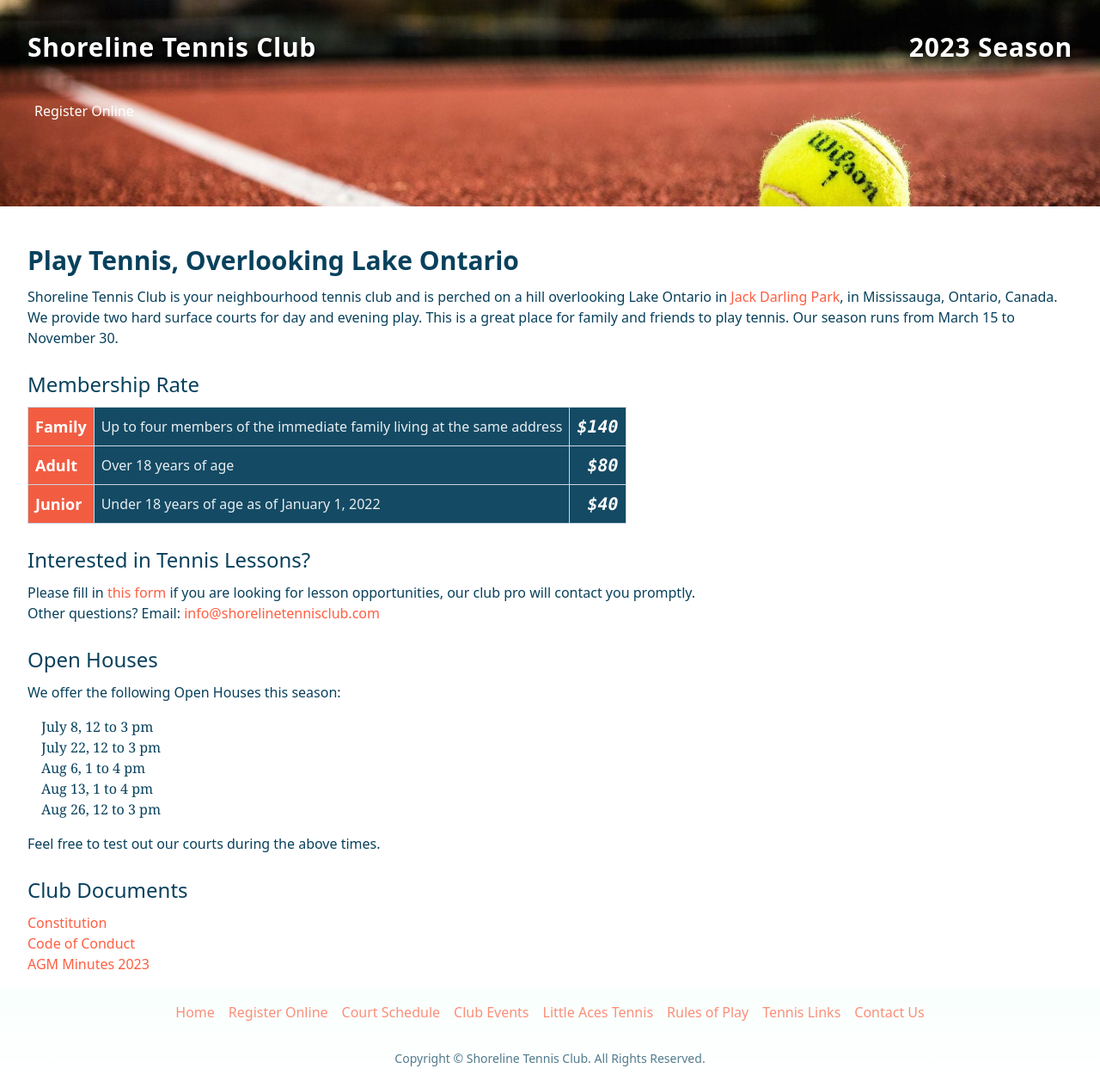
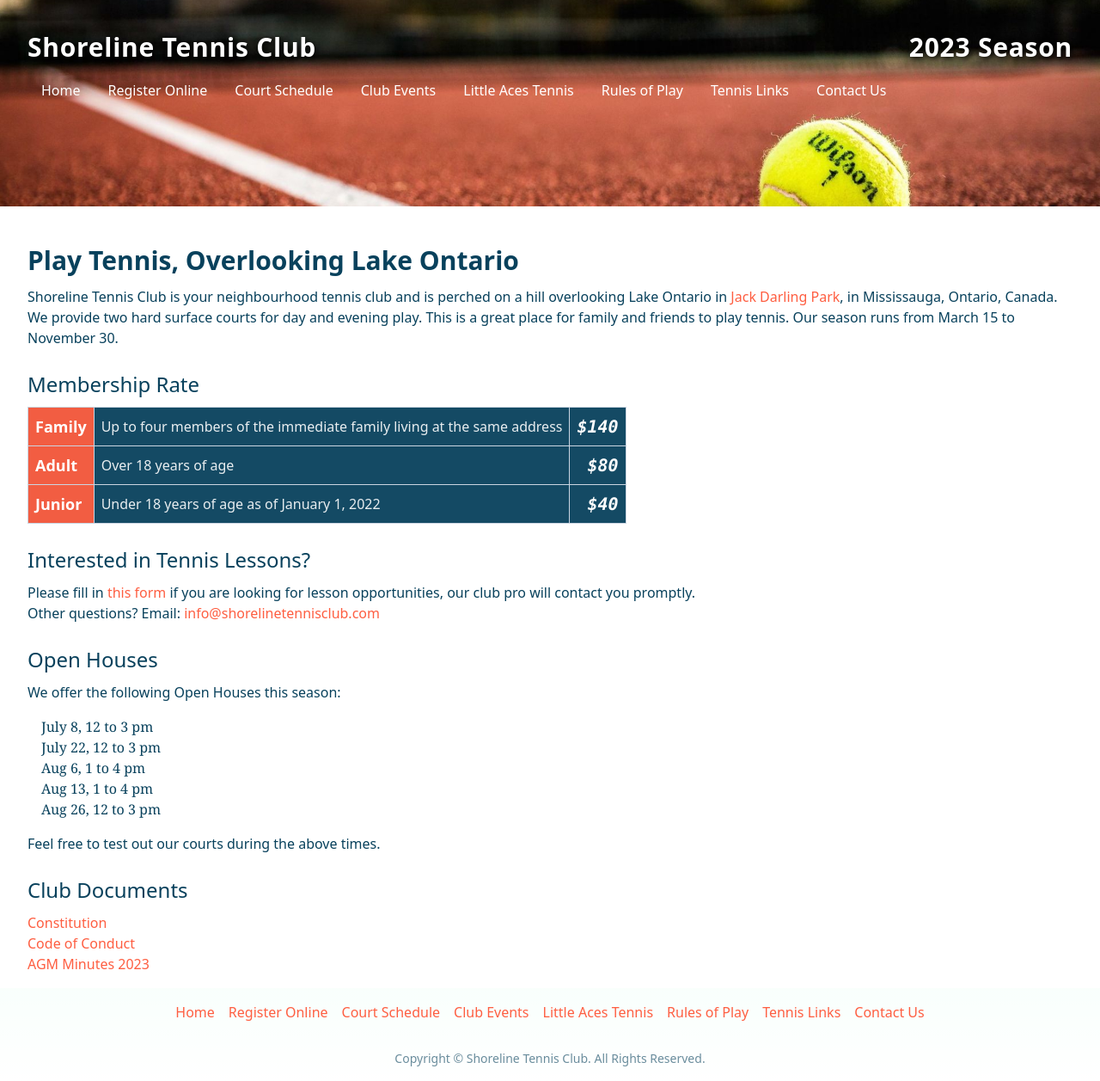
Before and after one commit to jpaas/www.shorelinetennisclub.com, a Next.js app: page / in a window 1280 px wide. Shown: the whole page at 86% size. Built offline with nearby package versions, Linux system fonts and the light colour scheme.

Commit message:
not bad nav menu

```diff
--- a/src/app/CpNavHeader.tsx
+++ b/src/app/CpNavHeader.tsx
@@ -4,6 +4,7 @@ import Link from "next/link"
 import { useCallback, useEffect, useRef, useState } from "react"
 
 import useScreenLayout from "@/hooks/useScreenLayout"
+import CpNavLinks from "./CpNavLinks"
 import styles from "./page.module.css"
 
 export default function CpNavHeader() {
@@ -27,20 +28,20 @@ export default function CpNavHeader() {
       if (observedElement) observer.unobserve(observedElement)
     }
   }, [intersectionCallback])
-  console.log({ isExtraSmallScreen })
+
   return (
     <>
       <div ref={scrolledRef} />
       <header className={`${styles.header} ${hasScrolled ? styles.headerScrolled : ""}`}>
-        <div className={styles.headerTitle}>
+        <div className={`${styles.headerTitle} ${isExtraSmallScreen ? "pt-12" : ""}`}>
           <Link href="/">Shoreline Tennis Club</Link>
           <div>2023 Season</div>
         </div>
-        <nav className={styles.headerNav}>
-          <Link className={styles.headerNavLink} href="/">
-            Register Online
-          </Link>
-        </nav>
+        {!isExtraSmallScreen && (
+          <nav className={styles.headerNav}>
+            <CpNavLinks />
+          </nav>
+        )}
       </header>
     </>
   )
--- /dev/null
+++ b/src/app/CpNavLinks.tsx
@@ -0,0 +1,61 @@
+import Link from "next/link"
+
+import styles from "./nav.module.css"
+
+const footerStyle = "inline-block px-2"
+const headerStyle = `inline-block ${styles.headerNavLink} p-4`
+const menuStyle = `${styles.headerNavLink} p-4 text-lg`
+
+interface CpNavLinksProps {
+  isFooter?: boolean
+  isSmallScreen?: boolean
+  onNavigate?: () => void
+}
+
+export default function CpNavLinks({ isFooter, isSmallScreen, onNavigate }: CpNavLinksProps) {
+  const className = isFooter ? footerStyle : isSmallScreen ? menuStyle : headerStyle
+  return (
+    <ul>
+      <li className={className}>
+        <Link href="/" onClick={onNavigate}>
+          Home
+        </Link>
+      </li>
+      <li className={className}>
+        <Link href="/" onClick={onNavigate}>
+          Register Online
+        </Link>
+      </li>
+      <li className={className}>
+        <Link href="/" onClick={onNavigate}>
+          Court Schedule
+        </Link>
+      </li>
+      <li className={className}>
+        <Link href="/" onClick={onNavigate}>
+          Club Events
+        </Link>
+      </li>
+      <li className={className}>
+        <Link href="/" onClick={onNavigate}>
+          Little Aces Tennis
+        </Link>
+      </li>
+      <li className={className}>
+        <Link href="/" onClick={onNavigate}>
+          Rules of Play
+        </Link>
+      </li>
+      <li className={className}>
+        <Link href="/" onClick={onNavigate}>
+          Tennis Links
+        </Link>
+      </li>
+      <li className={className}>
+        <Link href="mailto:info@shorelintennisclub.com" onClick={onNavigate}>
+          Contact Us
+        </Link>
+      </li>
+    </ul>
+  )
+}
--- /dev/null
+++ b/src/app/CpNavMenuIcon.tsx
@@ -0,0 +1,29 @@
+import { SVGProps } from "react"
+
+import styles from "./nav.module.css"
+
+interface CpNavMenuIconProps extends SVGProps<SVGSVGElement> {
+  isOpen?: boolean
+}
+
+/**
+ * An animated hamburger icon with an open and closed state.
+ * Inspired by https://css-tricks.com/line-animated-hamburger-menu/
+ */
+const CpNavMenuIcon: React.FC<CpNavMenuIconProps> = ({ isOpen, ...otherProps }) => {
+  return (
+    <svg height="50" viewBox="0 0 100 100" width="50" {...otherProps}>
+      <path
+        className={`${styles.line} ${isOpen ? styles.line1open : styles.line1}`}
+        d="M 20,29.000046 H 80.000231 C 80.000231,29.000046 94.498839,28.817352 94.532987,66.711331 94.543142,77.980673 90.966081,81.670246 85.259173,81.668997 79.552261,81.667751 75.000211,74.999942 75.000211,74.999942 L 25.000021,25.000058"
+      />
+      <path className={`${styles.line} ${isOpen ? styles.line2open : styles.line2}`} d="M 20,50 H 80" />
+      <path
+        className={`${styles.line} ${isOpen ? styles.line3open : styles.line3}`}
+        d="M 20,70.999954 H 80.000231 C 80.000231,70.999954 94.498839,71.182648 94.532987,33.288669 94.543142,22.019327 90.966081,18.329754 85.259173,18.331003 79.552261,18.332249 75.000211,25.000058 75.000211,25.000058 L 25.000021,74.999942"
+      />
+    </svg>
+  )
+}
+
+export default CpNavMenuIcon
--- /dev/null
+++ b/src/app/CpSmallScreenNavigationMenu.tsx
@@ -0,0 +1,28 @@
+"use client"
+
+import CpButton from "@/components/common/CpButton"
+import useScreenLayout from "@/hooks/useScreenLayout"
+import useToggle from "@/hooks/useToggle"
+import CpNavLinks from "./CpNavLinks"
+import CpNavMenuIcon from "./CpNavMenuIcon"
+import styles from "./nav.module.css"
+
+export default function CpSmallScreenNavigationMenu() {
+  const { isExtraSmallScreen } = useScreenLayout()
+  const [isMenuOpen, toggleIsMenuOpen] = useToggle()
+
+  return isExtraSmallScreen ? (
+    <>
+      <CpButton className="fixed left-6 top-6 z-50" onClick={toggleIsMenuOpen}>
+        <CpNavMenuIcon isOpen={isMenuOpen} />
+      </CpButton>
+      {isMenuOpen && (
+        <nav className={`${styles.smallScreenNav} ${isMenuOpen ? styles.smallScreenNavOpen : ""}`}>
+          <div className="pt-40">
+            <CpNavLinks isSmallScreen={true} onNavigate={toggleIsMenuOpen} />
+          </div>
+        </nav>
+      )}
+    </>
+  ) : null
+}
--- a/src/app/layout.tsx
+++ b/src/app/layout.tsx
@@ -1,5 +1,7 @@
 import CxScreenLayout from "@/contexts/CxScreenLayout"
 import CpNavHeader from "./CpNavHeader"
+import CpNavLinks from "./CpNavLinks"
+import CpSmallScreenNavigationMenu from "./CpSmallScreenNavigationMenu"
 import "./globals.css"
 
 export default function RootLayout({ children }: { children: React.ReactNode }) {
@@ -14,36 +16,12 @@ export default function RootLayout({ children }: { children: React.ReactNode })
         <CxScreenLayout>
           <CpNavHeader />
           {children}
+          <footer className="container mx-auto flex flex-col items-center p-4">
+            <CpNavLinks isFooter={true} />
+            <p className="px-2 pt-8 text-sm opacity-60"> Copyright © Shoreline Tennis Club. All Rights Reserved.</p>
+          </footer>
+          <CpSmallScreenNavigationMenu />
         </CxScreenLayout>
-        <footer className="container mx-auto flex flex-col items-center p-4 opacity-70">
-          <ul>
-            <li className="inline-block px-2">
-              <a href="/">Home</a>
-            </li>
-            <li className="inline-block px-2">
-              <a href="/">Register Online</a>
-            </li>
-            <li className="inline-block px-2">
-              <a href="/">Court Schedule</a>
-            </li>
-            <li className="inline-block px-2">
-              <a href="/">Club Events</a>
-            </li>
-            <li className="inline-block px-2">
-              <a href="/">Little Aces Tennis</a>
-            </li>
-            <li className="inline-block px-2">
-              <a href="/">Rules of Play</a>
-            </li>
-            <li className="inline-block px-2">
-              <a href="/">Tennis Links</a>
-            </li>
-            <li className="inline-block px-2">
-              <a href="mailto:info@shorelintennisclub.com">Contact Us</a>
-            </li>
-          </ul>
-          <p className="px-2 pt-8 text-sm"> Copyright © Shoreline Tennis Club. All Rights Reserved.</p>
-        </footer>
       </body>
     </html>
   )
--- /dev/null
+++ b/src/app/nav.module.css
@@ -0,0 +1,81 @@
+.headerNav {
+  align-items: center;
+  display: flex;
+  flex-wrap: wrap;
+  justify-content: space-between;
+  padding-top: theme("padding.8");
+}
+
+.headerNavLink {
+  border-radius: theme("borderRadius.md");
+  color: theme("colors.textNavHeader");
+  text-underline-offset: 0.2em;
+  transition: background-color 300ms ease-out, color 300ms ease-out;
+}
+
+.headerNavLink a {
+  color: theme("colors.textNavHeader");
+}
+
+.headerNavLink:hover {
+  background-color: #ffffff33;
+  opacity: 1;
+}
+
+.line {
+  fill: none;
+  stroke: theme("colors.textNavHeader");
+  stroke-width: 6;
+  transition: stroke-dasharray 600ms cubic-bezier(0.4, 0, 0.2, 1), stroke-dashoffset 600ms cubic-bezier(0.4, 0, 0.2, 1);
+}
+
+.line1 {
+  stroke-dasharray: 60 207;
+  stroke-width: 6;
+}
+
+.line1open {
+  stroke-dasharray: 90 207;
+  stroke-dashoffset: -134;
+  stroke-width: 6;
+}
+
+.line2 {
+  stroke-dasharray: 60 60;
+  stroke-width: 6;
+}
+
+.line2open {
+  stroke-dasharray: 1 60;
+  stroke-dashoffset: -30;
+  stroke-width: 6;
+}
+
+.line3 {
+  stroke-dasharray: 60 207;
+  stroke-width: 6;
+}
+
+.line3open {
+  stroke-dasharray: 90 207;
+  stroke-dashoffset: -134;
+  stroke-width: 6;
+}
+
+.smallScreenNav {
+  background-color: theme("colors.text");
+  bottom: 0;
+  left: 0;
+  opacity: 0;
+  padding: theme("padding.8");
+  position: fixed;
+  right: 0;
+  top: 0;
+  transition: opacity 1500ms ease-in-out, visibility 1500ms;
+  visibility: hidden;
+}
+
+.smallScreenNavOpen {
+  opacity: 1 !important;
+  visibility: visible !important;
+}
--- a/src/app/page.module.css
+++ b/src/app/page.module.css
@@ -22,27 +22,6 @@
   width: 131px;
 }
 
-.headerNav {
-  align-items: center;
-  display: flex;
-  flex-wrap: wrap;
-  justify-content: space-between;
-  padding-top: theme("padding.8");
-}
-
-.headerNavLink {
-  border-radius: theme("borderRadius.md");
-  color: theme("colors.textNavHeader");
-  padding: theme("padding.2");
-  text-underline-offset: 0.2em;
-  transition: background-color 300ms ease-out, color 300ms ease-out;
-}
-
-.headerNavLink:hover {
-  background-color: #ffffff33;
-  opacity: 1;
-}
-
 .headerScrolled {
   background-color: theme("colors.navHeaderBackgroundOverlay");
 }
@@ -56,7 +35,7 @@
   font-weight: theme("fontWeight.bold");
   justify-content: space-between;
   letter-spacing: theme("letterSpacing.wide");
-  text-shadow: 2px 4px 8px #000000ff;
+  text-shadow: 2px 2px 6px #000000ff;
 }
 
 .headerTitle a {
--- /dev/null
+++ b/src/components/common/CpButton.module.css
@@ -0,0 +1,14 @@
+.CpButton {
+  /* background-color: ${({ buttonColor, theme }) => (buttonColor ? theme.brandColors[buttonColor] : "transparent")}; */
+  border-radius: theme("borderRadius.DEFAULT");
+  border-style: none;
+  cursor: pointer;
+  font-family: sans-serif;
+  /* min-height: ${({ size, theme }) => theme.buttonHeights[size]}px;
+  padding: ${({ theme }) => theme.spacing.double}px; */
+  transition: background-color 300ms ease-out;
+}
+
+.CpButton:hover {
+  background-color: "#ffffff33";
+}
--- /dev/null
+++ b/src/components/common/CpButton.tsx
@@ -0,0 +1,17 @@
+import React, { ButtonHTMLAttributes } from "react"
+
+import styles from "./CpButton.module.css"
+
+interface CpButtonProps extends ButtonHTMLAttributes<HTMLButtonElement> {
+  buttonColor?: string
+  size?: number
+}
+
+/**
+ * Wow a button component. Really only works for the small screen menu button right now.
+ */
+const CpButton: React.FC<CpButtonProps> = ({ ...props }) => {
+  return <button className={styles.CpButton} {...props} />
+}
+
+export default CpButton
--- a/src/hooks/useToggle.tsx
+++ b/src/hooks/useToggle.tsx
@@ -1,3 +1,5 @@
+"use client"
+
 import { useCallback, useState } from "react"
 
 const useToggle = (initialState = false): [state: boolean, toggle: () => void] => {
```
Also changed, not shown: 1 other file (tests, documents, lock files or other folders).
